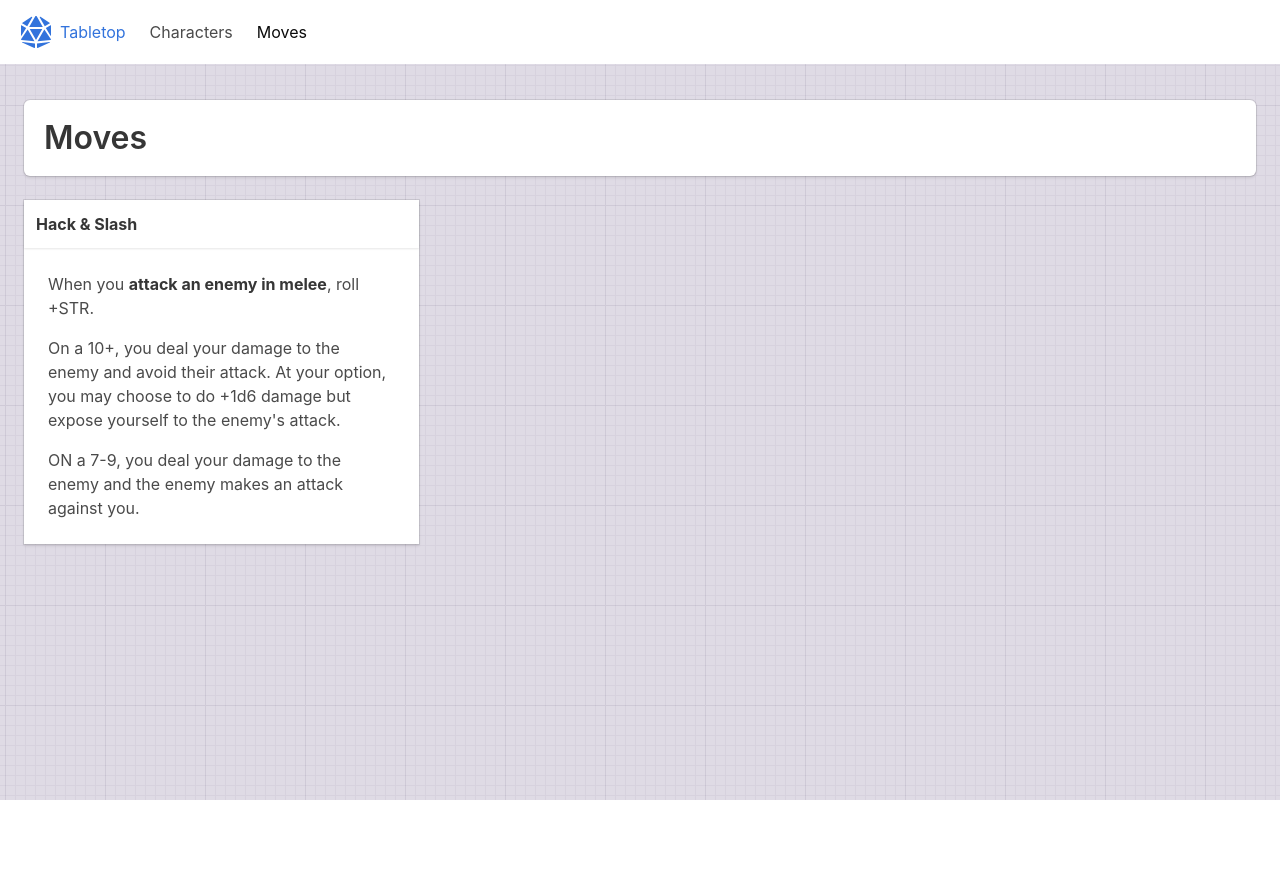
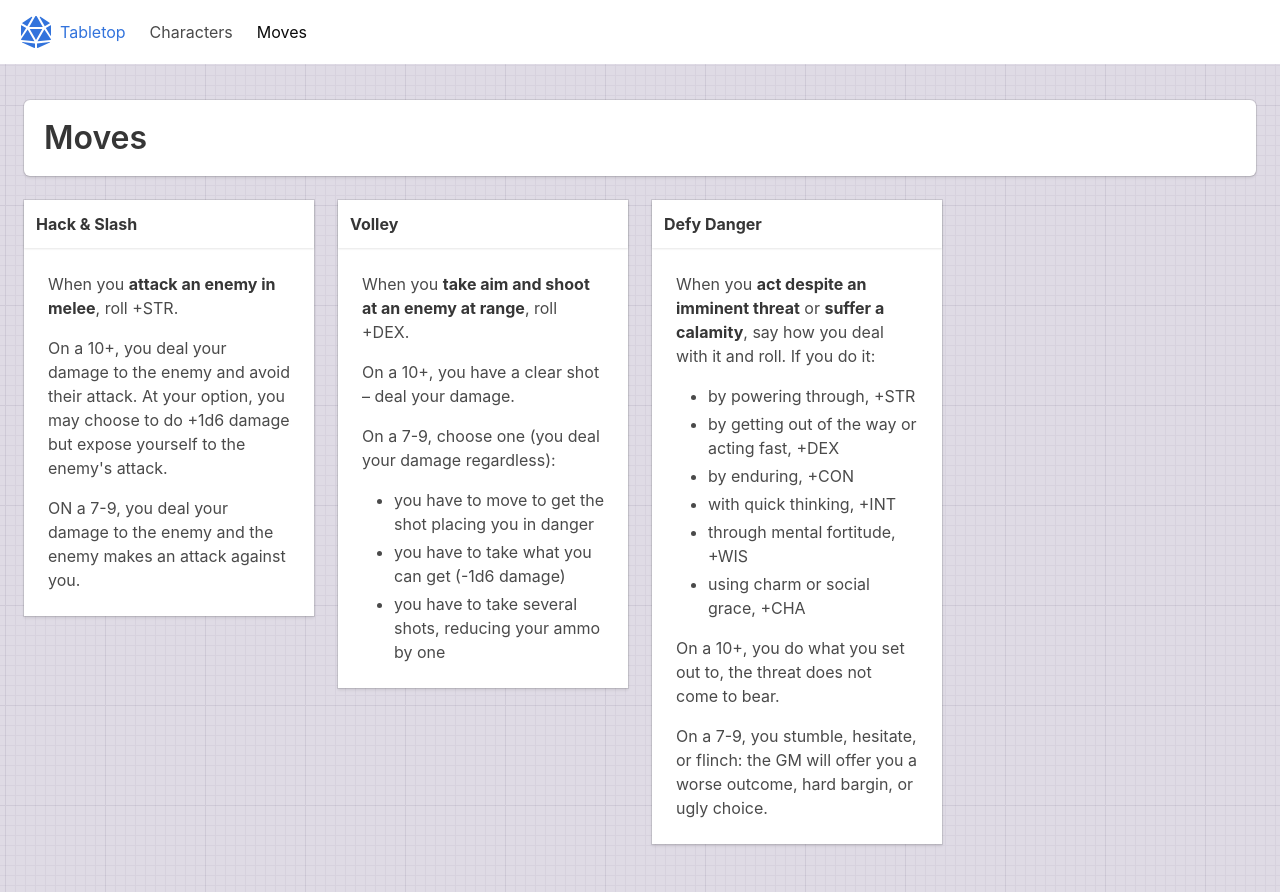
Before and after one commit to Iverum/tabletop, a React (Create React App) app: page /moves in a window 1280 px wide. Before the commit the page ends 800 px from the top, so only its background shows below. Built offline with nearby package versions, Linux system fonts and the light colour scheme.

Commit message:
Adding more moves

```diff
--- a/src/components/Moves.js
+++ b/src/components/Moves.js
@@ -8,7 +8,7 @@ function mapMovesToColumns() {
 
   MOVES.forEach((move, index) => {
     row.push(
-      <div className={`column is-4`}>
+      <div className={`column is-3`}>
         <div className="card">
           <div className="card-header">
             <h1 className="card-header-title">{move.name}</h1>
@@ -20,11 +20,15 @@ function mapMovesToColumns() {
       </div>
     );
 
-    if (index % 4 === 0) {
+    if ((index + 1) % 4 === 0) {
       rows.push(row);
       row = [];
     }
   });
+
+  if (row.length > 0) {
+    rows.push(row);
+  }
 
   return rows;
 }
--- a/src/constants/moves.js
+++ b/src/constants/moves.js
@@ -19,6 +19,52 @@ const BASIC_MOVES = [
       </>
     ),
     name: "Hack & Slash"
+  },
+  {
+    content: (
+      <>
+        <p>
+          When you <strong>take aim and shoot at an enemy at range</strong>,
+          roll +DEX.
+        </p>
+        <p>On a 10+, you have a clear shot – deal your damage.</p>
+        <p>On a 7-9, choose one (you deal your damage regardless):</p>
+        <ul>
+          <li>you have to move to get the shot placing you in danger</li>
+          <li>you have to take what you can get (-1d6 damage)</li>
+          <li>you have to take several shots, reducing your ammo by one</li>
+        </ul>
+      </>
+    ),
+    name: "Volley"
+  },
+  {
+    content: (
+      <>
+        <p>
+          When you <strong>act despite an imminent threat</strong> or{" "}
+          <strong>suffer a calamity</strong>, say how you deal with it and roll.
+          If you do it:
+        </p>
+        <ul>
+          <li>by powering through, +STR</li>
+          <li>by getting out of the way or acting fast, +DEX</li>
+          <li>by enduring, +CON</li>
+          <li>with quick thinking, +INT</li>
+          <li>through mental fortitude, +WIS</li>
+          <li>using charm or social grace, +CHA</li>
+        </ul>
+        <p>
+          On a 10+, you do what you set out to, the threat does not come to
+          bear.
+        </p>
+        <p>
+          On a 7-9, you stumble, hesitate, or flinch: the GM will offer you a
+          worse outcome, hard bargin, or ugly choice.
+        </p>
+      </>
+    ),
+    name: "Defy Danger"
   }
 ];
 
```
